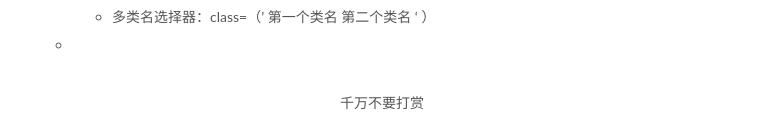
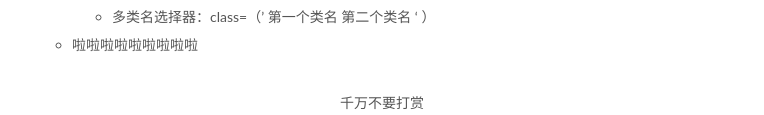
Before and after one commit to Mumujio/Mumujio.github.io, a plain HTML site: page 2022/02/26/前端基础知识学习笔记整理/index.html in a window 1280 px wide. Shown: the part 9971-10086 px from the top of the page, without its empty margins (258-1022 px from the left). Drawn offline with Linux system fonts and the light colour scheme; animation ran at ten frames a second; files whose address does not match are found by name.

Commit message:
Site updated: 2022-02-28 21:35:01

```diff
--- a/2022/02/26/前端基础知识学习笔记整理/index.html
+++ b/2022/02/26/前端基础知识学习笔记整理/index.html
@@ -90,7 +90,7 @@
 <meta property="og:image" content="c:/Users/JayZ/blog/public/images/2.png">
 <meta property="og:image" content="c:/Users/JayZ/blog/public/images/3.png">
 <meta property="article:published_time" content="2022-02-26T06:49:35.000Z">
-<meta property="article:modified_time" content="2022-02-28T13:09:21.105Z">
+<meta property="article:modified_time" content="2022-02-28T13:34:32.684Z">
 <meta property="article:author" content="林卓">
 <meta property="article:tag" content="学习笔记">
 <meta name="twitter:card" content="summary">
@@ -713,7 +713,7 @@
 <li>多类名选择器：class=（’ 第一个类名  第二个类名     ‘ ）</li>
 </ul>
 </li>
-<li></li>
+<li>啦啦啦啦啦啦啦啦啦</li>
 </ul>
 
 
```
